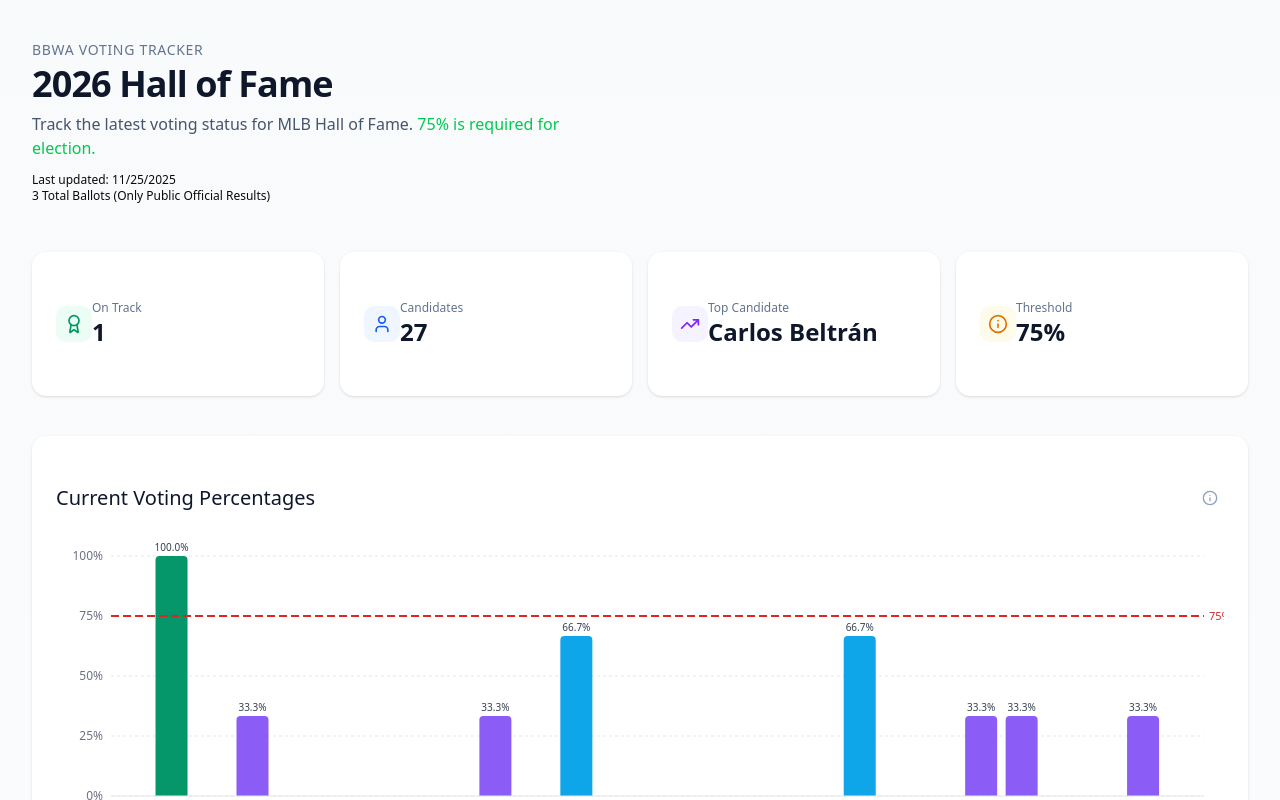
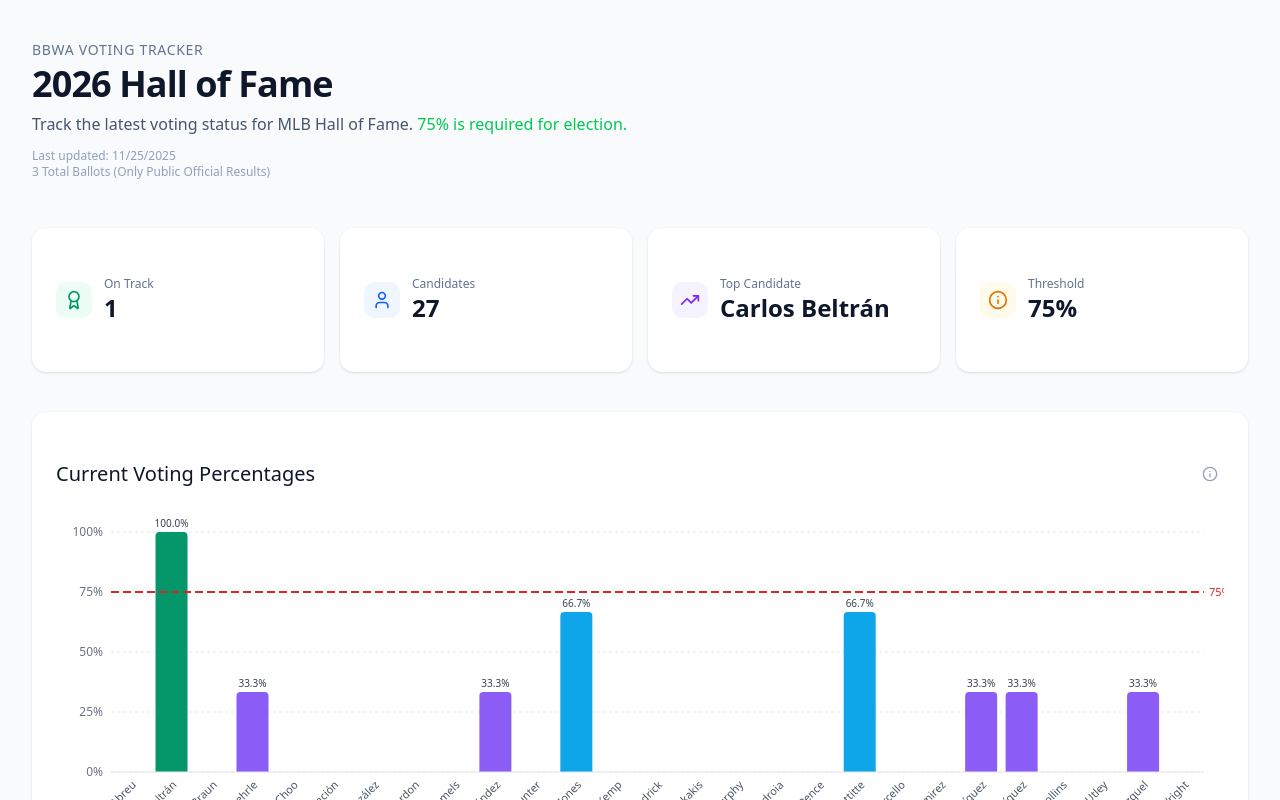
Before and after one commit to che-perez/mlbHallOfFame, a React (Vite) app: page / in a window 1280 px wide. Shown: the top 800 px of the page. Built offline with nearby package versions, Linux system fonts and the light colour scheme.

Commit message:
minor styling changes

```diff
--- a/src/App.tsx
+++ b/src/App.tsx
@@ -36,10 +36,10 @@ export default function App():JSX.Element {
             <div>
               <p className="text-xs sm:text-sm font-medium text-slate-500 uppercase tracking-wider mb-1">BBWA Voting Tracker</p>
               <h1 className="text-2xl sm:text-4xl font-bold text-slate-900 tracking-tight">2026 Hall of Fame</h1>
-              <p className="mt-2 text-sm sm:text-base text-slate-600 max-w-xl">Track the latest voting status for MLB Hall of Fame. <span className="text-green-500">75% is required for election.</span></p>
+              <p className="mt-2 text-sm sm:text-base text-slate-600">Track the latest voting status for MLB Hall of Fame. <span className="text-green-500">75% is required for election.</span></p>
             </div>
           </div>
-          <div className="mt-3 flex- flex-wrap items-center gap-x-4 gap-y-1 text-xs tex-slate-400">
+          <div className="mt-3 gap-x-4 gap-y-1 text-xs text-slate-400">
             <span>Last updated: 11/25/2025</span><br/><span>{votingData.totalVoters} Total Ballots (Only Public Official Results)</span>
           </div>
         </header>
@@ -47,7 +47,7 @@ export default function App():JSX.Element {
         <section className="grid grid-cols-2 lg:grid-cols-4 gap-3 sm:gap-4 mb-8 sm:mb-10" aria-label="Voting Stats">
           <Card className="border-0 shadow-sm bg-white">
             <CardContent className="p-4 sm:p-6">
-              <div className="flex items-center gab-3">
+              <div className="flex items-center gap-3">
                 <div className="p-2 rounded-lg bg-emerald-50" aria-hidden="true">
                   <Award className="h-5 w-5 text-emerald-600" />
                 </div>
@@ -60,7 +60,7 @@ export default function App():JSX.Element {
           </Card>
           <Card className="border-0 shadow-sm bg-white">
             <CardContent className="p-4 sm:p-6">
-              <div className="flex items-center gab-3">
+              <div className="flex items-center gap-3">
                 <div className="p-2 rounded-lg bg-blue-50" aria-hidden="true">
                   <User className="h-5 w-5 text-blue-600" />
                 </div>
@@ -73,7 +73,7 @@ export default function App():JSX.Element {
           </Card>
           <Card className="border-0 shadow-sm bg-white">
             <CardContent className="p-4 sm:p-6">
-              <div className="flex items-center gab-3">
+              <div className="flex items-center gap-3">
                 <div className="p-2 rounded-lg bg-violet-50" aria-hidden="true">
                   <TrendingUp className="h-5 w-5 text-violet-600" />
                 </div>
@@ -86,7 +86,7 @@ export default function App():JSX.Element {
           </Card>
           <Card className="border-0 shadow-sm bg-white">
             <CardContent className="p-4 sm:p-6">
-              <div className="flex items-center gab-3">
+              <div className="flex items-center gap-3">
                 <div className="p-2 rounded-lg bg-amber-50" aria-hidden="true">
                   <Info className="h-5 w-5 text-amber-600" />
                 </div>
--- a/src/components/tsx/CandidateList.tsx
+++ b/src/components/tsx/CandidateList.tsx
@@ -35,7 +35,7 @@ export default function CandidateList({ players, totalVotes }: CandidateListProp
                         <Collapsible open={isExpanded} onOpenChange={() => setExpandedPlayer(isExpanded ? null : player.name)}>
                             <div className="flex items-center justify-between">
                                 <div className="flex items-center gap-3 min-w-0 flex-1">
-                                    <span className="flex-shrink-0 w-6 h-6 rounded-full bg-slate-100 flex items-center justify-ceneter text-xs font-medium text-slate-600" aria-hidden="true">{player.id}</span>
+                                    <span className="flex-shrink-0 w-6 h-6 rounded-full bg-slate-100 flex items-center justify-center text-xs font-medium text-slate-600" aria-hidden="true">{player.id}</span>
                                     <div className="min-w-0 flex-1">
                                         <p className="font-medium text-slate-900">{player.name}</p>
                                         <p className="text-xs text-slate-500">{player.voters.length} vote{player.voters.length !== 1 ? "s" : ""}</p>
```
